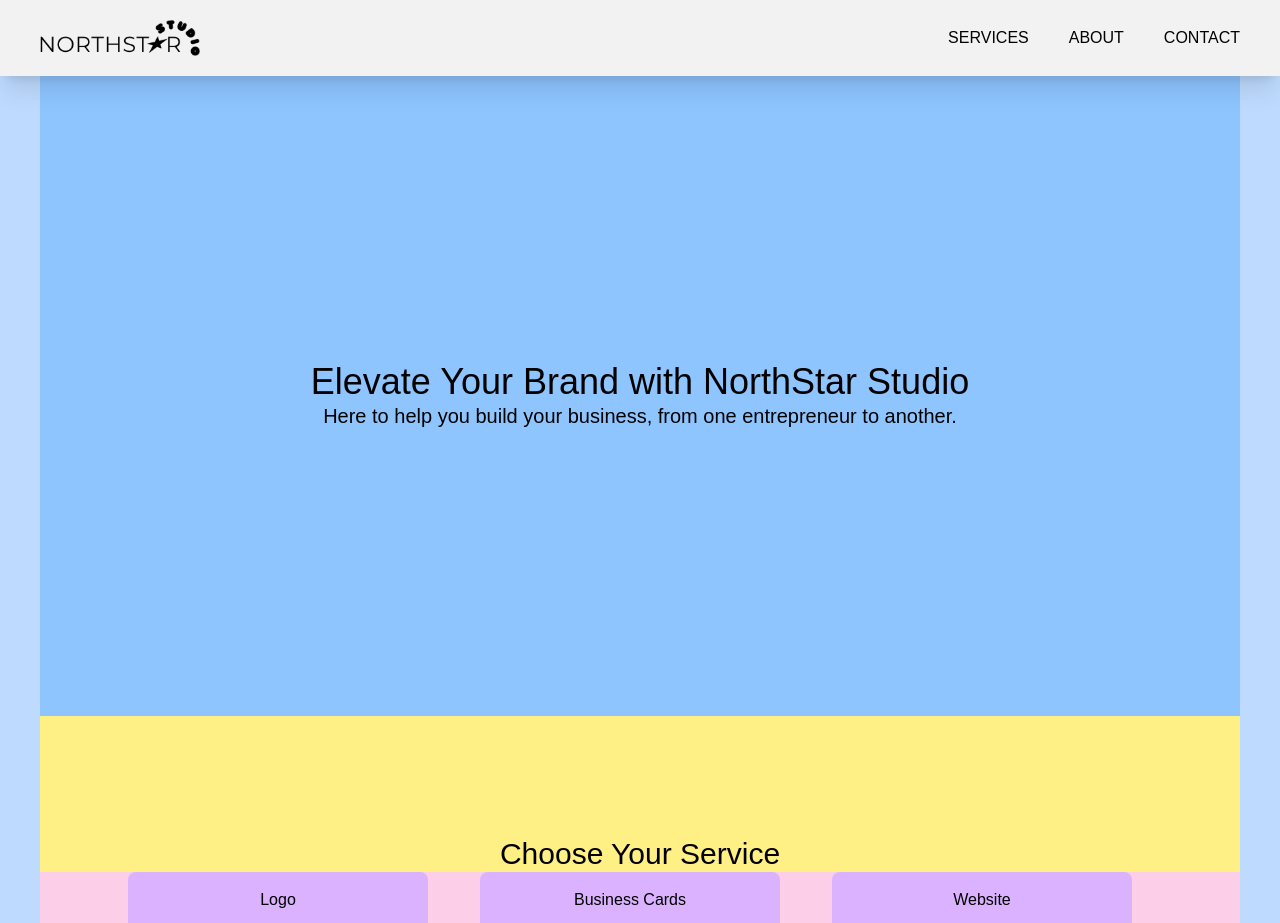
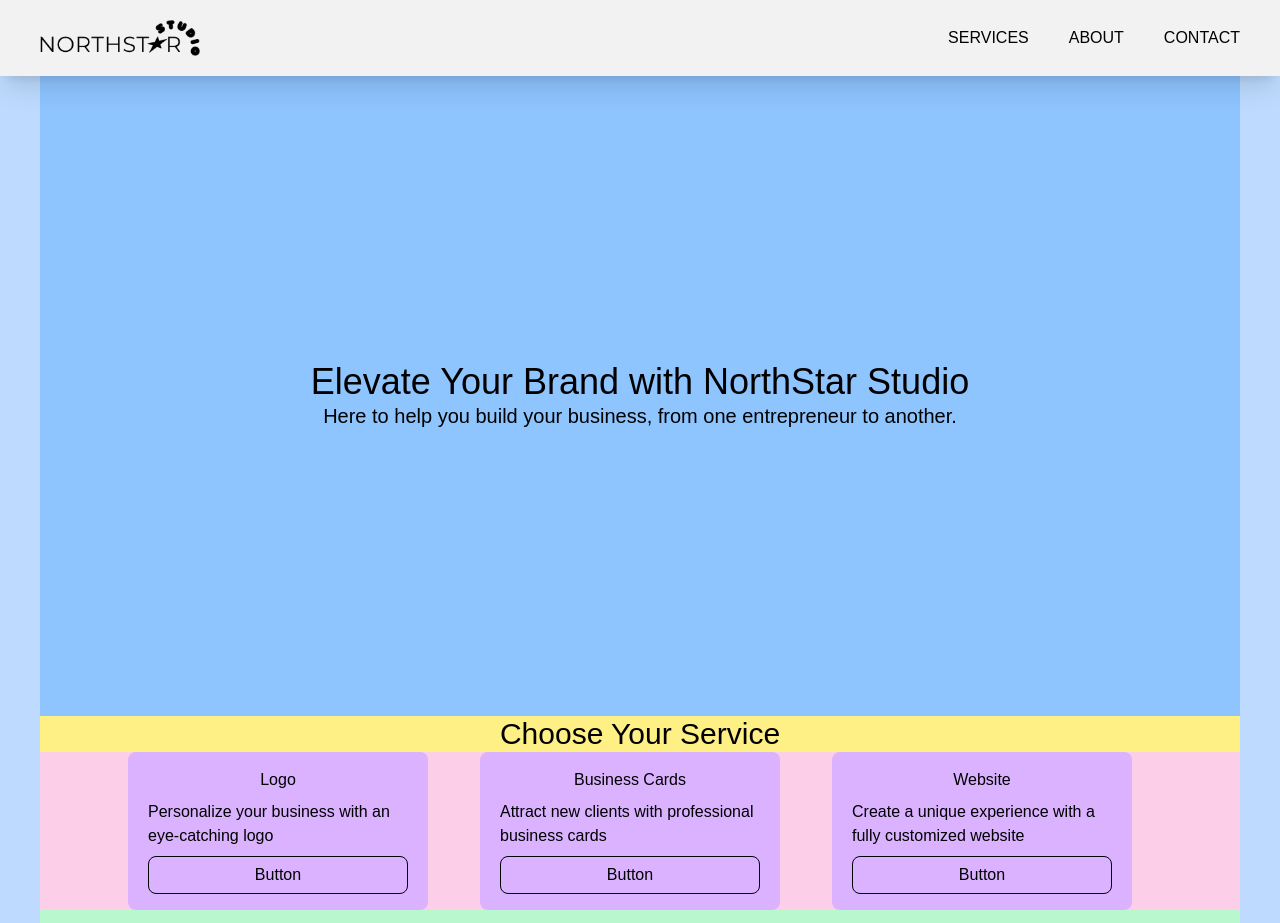
Before and after one commit to ramona-xxii/ramona-freelance-nextapp, a Next.js app: page / in a window 1280 px wide. Shown: the top 923 px of the page. Built offline with nearby package versions, Linux system fonts and the light colour scheme.

Commit message:
removed jumpy vertical spacing

```diff
--- a/app/components/Section.js
+++ b/app/components/Section.js
@@ -3,7 +3,7 @@ export default function Section({ children, id, className="" }) {
     return(
         <section
             id={id}
-            className={`py-10 sm:py-15 md:py-20 lg:py-25 xl:py-30 2xl:py-35 ${className} scroll-mt-12 sm:scroll-mt-19`}
+            className={`${className} scroll-mt-12 sm:scroll-mt-19`}
         >
             {children}
         </section>
```
